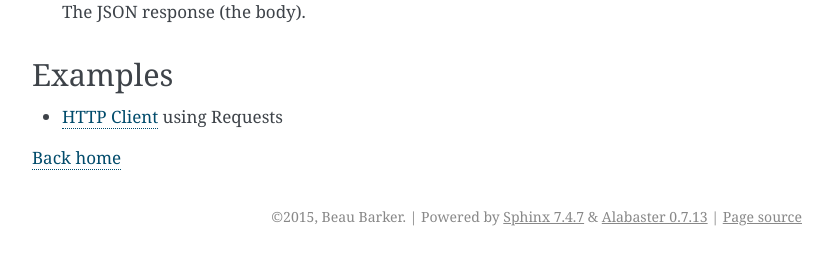
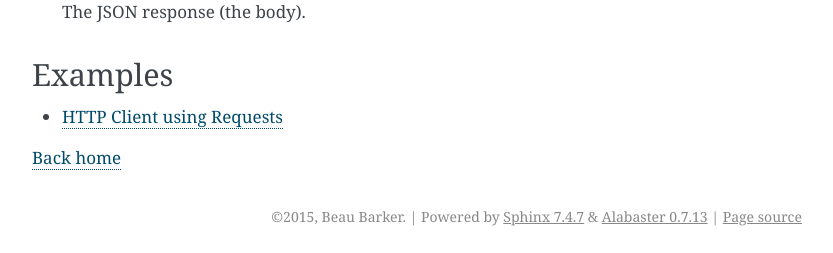
Before and after one commit to explodinglabs/jsonrpcclient, a Sphinx documentation site: the page built from doc/http.rst, in a window 1280 px wide and 900 px high, scrolled down 2497 px. Shown: the part 644-897 px from the top of the window, without its empty margins (238-1071 px from the left). Built offline with Sphinx 7.4.7, drawn with Linux system fonts in a browser that asks for light colours.

Commit message:
Update example links in documentation

```diff
--- a/doc/http.rst
+++ b/doc/http.rst
@@ -99,8 +99,7 @@ The response format has these fields:
 Examples
 ========
 
-- `HTTP Client
+- `HTTP Client using Requests
   <https://bitbucket.org/snippets/beau-barker/KAjrB/json-rpc-over-http-client-in-python>`_
-  using Requests
 
 `Back home <index.html>`_
--- a/doc/zeromq.rst
+++ b/doc/zeromq.rst
@@ -57,7 +57,7 @@ The response format has these fields:
 Examples
 ========
 
-- ZeroMQ Client using `PyZMQ
+- `ZeroMQ Client using PyZMQ
   <https://bitbucket.org/snippets/beau-barker/89AGe>`_
 
 `Back home <index.html>`_
```
